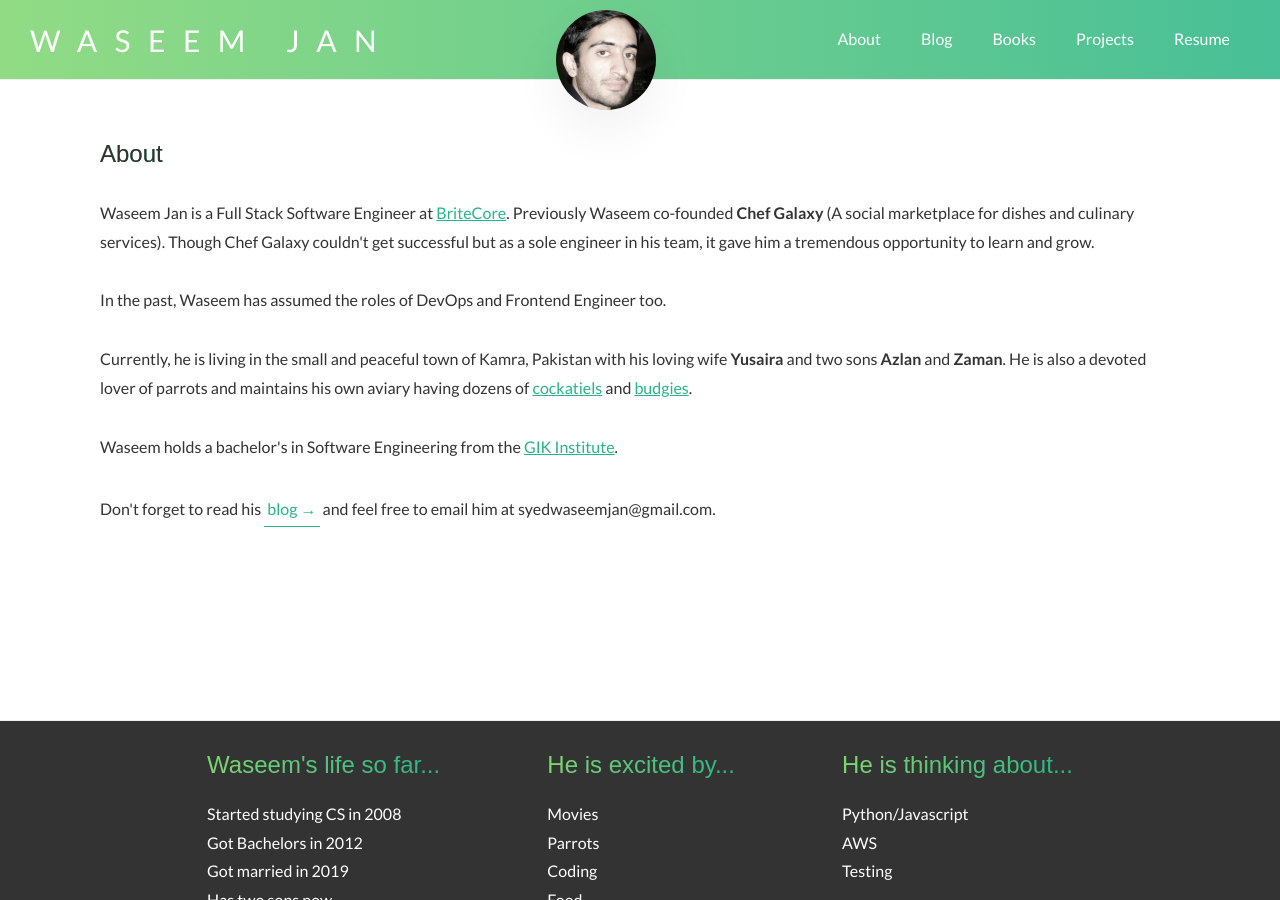
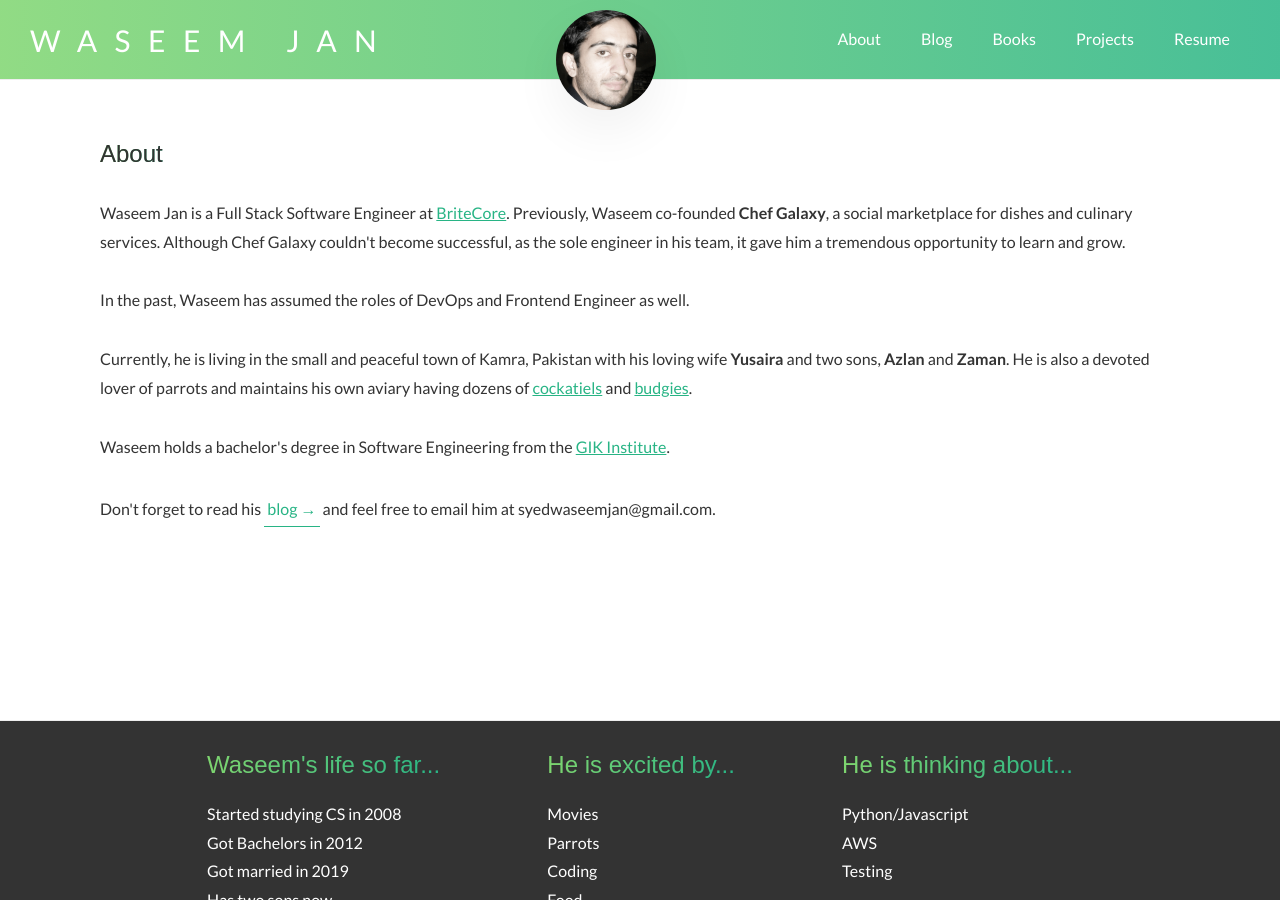
Before and after one commit to syedwaseemjan/syedwaseemjan.github.io, a Jekyll site: the page built from index.html, in a window 1280 px wide and 900 px high. Built offline with Jekyll 4.4.1, drawn with Linux system fonts in a browser that asks for light colours; nearby versions of some CDN libraries.

Commit message:
Improve grammar

```diff
--- a/index.html
+++ b/index.html
@@ -5,16 +5,16 @@ layout: page
 <section class="section-about">
     <h1 class="heading-2 heading-2--dark">About</h1>
     <p class="text">
-        Waseem Jan is a Full Stack Software Engineer at <a href="https://www.britecore.com" target="blank">BriteCore</a>. Previously Waseem co-founded <strong>Chef Galaxy</strong> (A social marketplace for dishes and culinary services). Though Chef Galaxy couldn't get successful but as a sole engineer in his team, it gave him a tremendous opportunity to learn and grow.
+        Waseem Jan is a Full Stack Software Engineer at <a href="https://www.britecore.com" target="blank">BriteCore</a>. Previously, Waseem co-founded <strong>Chef Galaxy</strong>, a social marketplace for dishes and culinary services. Although Chef Galaxy couldn't become successful, as the sole engineer in his team, it gave him a tremendous opportunity to learn and grow.
     </p>
     <p class="text">
-        In the past, Waseem has assumed the roles of DevOps and Frontend Engineer too.
+        In the past, Waseem has assumed the roles of DevOps and Frontend Engineer as well.
     </p>
     <p class="text">
-        Currently, he is living in the small and peaceful town of Kamra, Pakistan with his loving wife <b>Yusaira</b> and two sons <b>Azlan</b> and <b>Zaman</b>. He is also a devoted lover of parrots and maintains his own aviary having dozens of <a href="https://lafeber.com/pet-birds/species/cockatiel/" target="blank">cockatiels</a> and <a href="https://lafeber.com/pet-birds/species/budgie-parakeet/" target="blank">budgies</a>.
+        Currently, he is living in the small and peaceful town of Kamra, Pakistan with his loving wife <b>Yusaira</b> and two sons, <b>Azlan</b> and <b>Zaman</b>. He is also a devoted lover of parrots and maintains his own aviary having dozens of <a href="https://lafeber.com/pet-birds/species/cockatiel/" target="blank">cockatiels</a> and <a href="https://lafeber.com/pet-birds/species/budgie-parakeet/" target="blank">budgies</a>.
     </p>
     <p class="text">
-        Waseem holds a bachelor's in Software Engineering from the <a href="https://giki.edu.pk" target="blank">GIK Institute</a>.
+        Waseem holds a bachelor's degree in Software Engineering from the <a href="https://giki.edu.pk" target="blank">GIK Institute</a>.
     </p>
     <p class="text">
 	    Don't forget to read his <a href="/blog" class="btn-text">blog &rarr;</a> and feel free to email him at syedwaseemjan@gmail.com.
```
Also changed, not shown: _posts/2018-11-15-building-my-own-house.md (+20 -18 lines).
